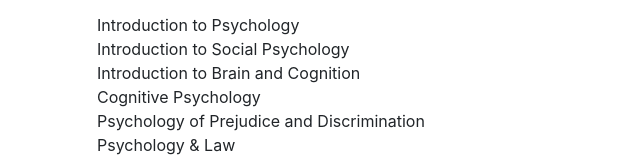
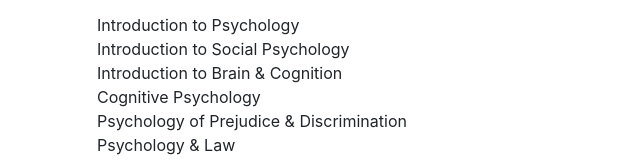
Before and after one commit to gedomel/gedomel.github.io, a website with bundled scripts: page index.html in a window 1280 px wide. Shown: the part 1534-1695 px from the top of the page, 223-863 px from the left. Built offline with nearby package versions, Linux system fonts and the light colour scheme; a web font is replaced by a local one.

Commit message:
Update index.html

```diff
--- a/index.html
+++ b/index.html
@@ -139,9 +139,9 @@
                 <p>  </p>
                 <div>Introduction to Psychology</div>
                 <div>Introduction to Social Psychology</div>
-                <div>Introduction to Brain and Cognition </div>
+                <div>Introduction to Brain &amp; Cognition </div>
                 <div>Cognitive Psychology</div>
-                <div>Psychology of Prejudice and Discrimination</div>
+                <div>Psychology of Prejudice &amp; Discrimination</div>
                 <div>Psychology &amp; Law </div>
                 <div>Community Psychology </div>
                 <div>Psychology of Gender </div>
```
